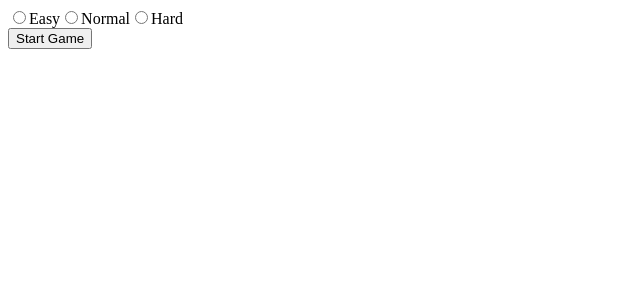
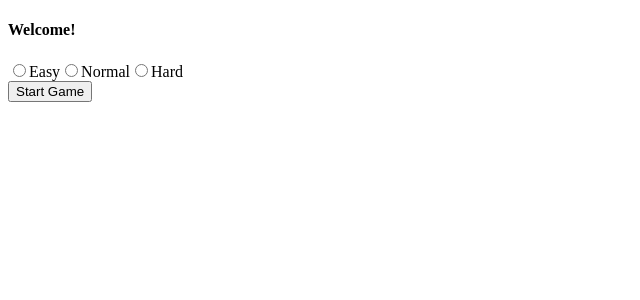
Before and after one commit to acciojob/memory-game-Rupesh3000, a React app: page / in a window 1280 px wide. Shown: the top 300 px of the page, without its empty margins (0-640 px from the left). Built offline with nearby package versions, Linux system fonts and the light colour scheme.

Commit message:
ok added h4 and Welcome!

```diff
--- a/src/components/App.js
+++ b/src/components/App.js
@@ -95,6 +95,7 @@ export default function App() {
     <div className="app">
       {/* Level selection */}
       <div className="levels_container">
+        <h4>Welcome!</h4>
         <label>
           <input type="radio" id="easy" name="level" onChange={handleLevelChange} />
           Easy
```
